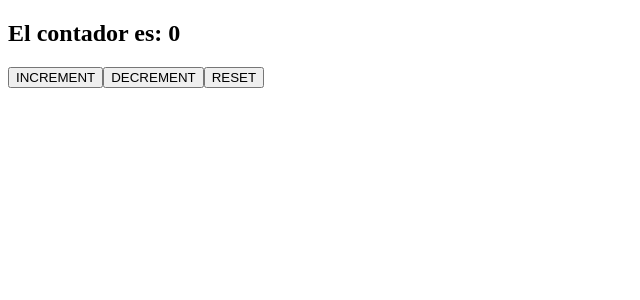
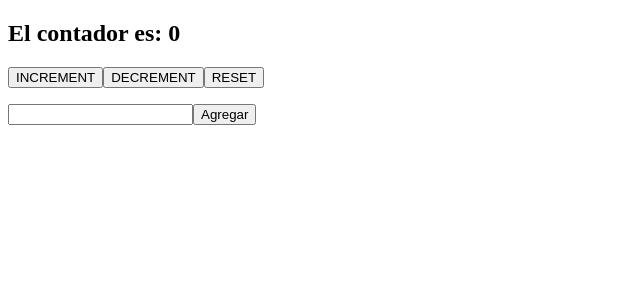
Before and after one commit to MarcosMarcoski/Ejercicios-React, a React (Vite) app in the folder vite-project/ejercicios/: page / in a window 1280 px wide. Shown: the top 300 px of the page, without its empty margins (0-640 px from the left). Built offline with nearby package versions, Linux system fonts and the light colour scheme.

Commit message:
ejercicio 56

```diff
--- a/vite-project/ejercicios/src/App.jsx
+++ b/vite-project/ejercicios/src/App.jsx
@@ -11,6 +11,7 @@
 import { UncontrolledLogin } from "./componentes/UncontrolledForm";
 import { FocusableInput } from "./componentes/FocusableInput";
 import {StrictMode} from "./componentes/StrictMode";
+import { TodoList } from "./componentes/TodoList";
 
 export function App() {
   return (
@@ -35,6 +36,8 @@
       {/* <FocusableInput/> */}
 
       {/* <StrictMode/> */}
+
+      <TodoList/>
     </div>
   );
 }
--- /dev/null
+++ b/vite-project/ejercicios/src/componentes/TodoList.jsx
@@ -0,0 +1,32 @@
+import { useState } from "react";
+
+export function TodoList(){
+    const [items, setItems] = useState([]);
+    const [inputValue, setInputValue] = useState('');
+
+    const handleAddItem = () => {
+      if (inputValue.trim() !== '') {
+        setItems([...items, inputValue]);
+
+      }
+    };
+    return(
+
+        <div>
+
+            <ul>
+              {items.map((item, index) => (
+                <li key={index}>{item}</li>
+              ))}
+            </ul>
+            <div>
+              <input
+                type="text"
+                value={inputValue}
+                onChange={(e) => setInputValue(e.target.value)}
+              />
+              <button onClick={handleAddItem}>Agregar</button>
+            </div>
+          </div>
+    )
+}
```
